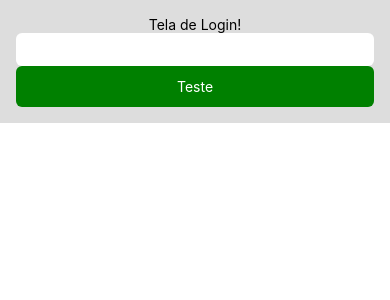
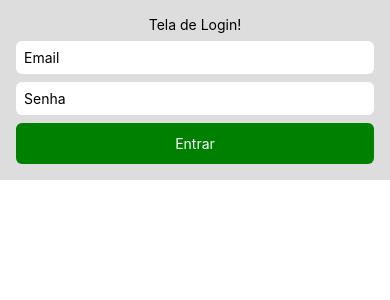
Before and after one commit to moraiskaua/vendas-online, a React Native app in the folder mobile/: screen / in a window 390 px wide. Shown: the top 300 px of the page. Built offline with nearby package versions, Linux system fonts and the light colour scheme.

Commit message:
feat: create login screen

```diff
--- a/mobile/src/modules/login/screens/Login.tsx
+++ b/mobile/src/modules/login/screens/Login.tsx
@@ -2,15 +2,28 @@ import { Text } from 'react-native';
 import { ContainerLogin } from '../styles/login.style';
 import Input from '../../../shared/components/input/Input';
 import Button from '../../../shared/components/button/Button';
+import { useState } from 'react';
 
 interface LoginProps {}
 
 const Login = ({}: LoginProps) => {
+  const [email, setEmail] = useState('');
+  const [password, setPassword] = useState('');
+
+  const handleSubmit = () => {
+    if (!email || !password) {
+      return alert('Preencha todos os campos!');
+    }
+
+    alert(`Email: ${email}\nSenha: ${password}`);
+  };
+
   return (
     <ContainerLogin>
       <Text>Tela de Login!</Text>
-      <Input />
-      <Button title="Teste" />
+      <Input placeholder="Email" onChangeText={setEmail} value={email} />
+      <Input placeholder="Senha" onChangeText={setPassword} value={password} />
+      <Button title="Entrar" onPress={handleSubmit} />
     </ContainerLogin>
   );
 };
--- a/mobile/src/modules/login/styles/login.style.ts
+++ b/mobile/src/modules/login/styles/login.style.ts
@@ -7,4 +7,5 @@ export const ContainerLogin = styled.View`
   justify-content: center;
   align-items: center;
   padding: 16px;
+  gap: 8px;
 `;
--- a/mobile/src/shared/components/button/button.style.ts
+++ b/mobile/src/shared/components/button/button.style.ts
@@ -14,3 +14,7 @@ export const ButtonContainer = styled.TouchableOpacity<ButtonContainerProps>`
 
   ${({ margin }) => (margin ? `margin: ${margin};` : '')};
 `;
+
+export const ButtonContainerSecondary = styled(ButtonContainer)`
+  background-color: red;
+`;
--- a/mobile/src/shared/components/button/button.tsx
+++ b/mobile/src/shared/components/button/button.tsx
@@ -1,18 +1,30 @@
 import { TouchableOpacityProps } from 'react-native';
-import { ButtonContainer } from './button.style';
+import { ButtonContainer, ButtonContainerSecondary } from './button.style';
 import Text from '../text/Text';
+import { theme } from '../../themes/theme';
 
 interface ButtonProps extends TouchableOpacityProps {
   title: string;
   margin?: string;
+  type?: string;
 }
 
-const Button = ({ title, margin, ...props }: ButtonProps) => {
-  return (
-    <ButtonContainer margin={margin} {...props}>
-      <Text color="#fff">{title}</Text>
-    </ButtonContainer>
-  );
+const Button = ({ title, margin, type, ...props }: ButtonProps) => {
+  switch (type) {
+    case theme.buttons.ButtonTypes.secondary:
+      return (
+        <ButtonContainerSecondary margin={margin} {...props}>
+          <Text color="#fff">{title}</Text>
+        </ButtonContainerSecondary>
+      );
+
+    default:
+      return (
+        <ButtonContainer margin={margin} {...props}>
+          <Text color="#fff">{title}</Text>
+        </ButtonContainer>
+      );
+  }
 };
 
 export default Button;
--- /dev/null
+++ b/mobile/src/shared/themes/buttons.ts
@@ -0,0 +1,4 @@
+export const ButtonTypes = {
+  primary: 'primary',
+  secondary: 'secondary',
+};
--- a/mobile/src/shared/themes/theme.ts
+++ b/mobile/src/shared/themes/theme.ts
@@ -1,5 +1,10 @@
+import { ButtonTypes } from './buttons';
+
 export const theme = {
   colors: {
     grayTheme: '#B1BBC2',
   },
+  buttons: {
+    ButtonTypes,
+  },
 };
```
